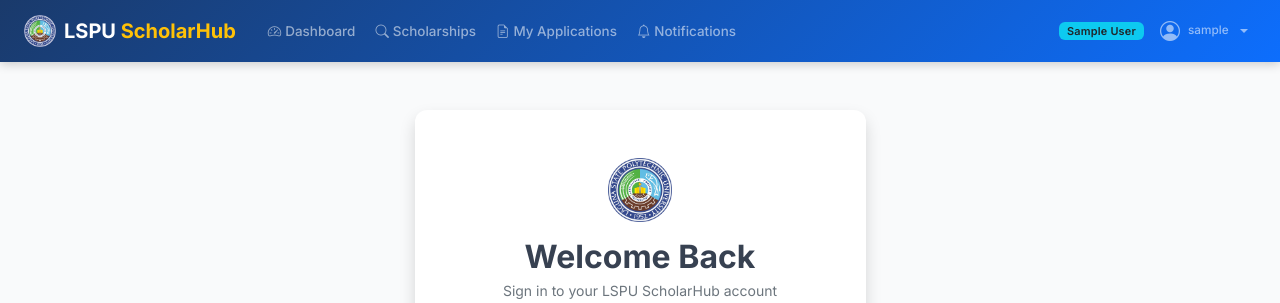
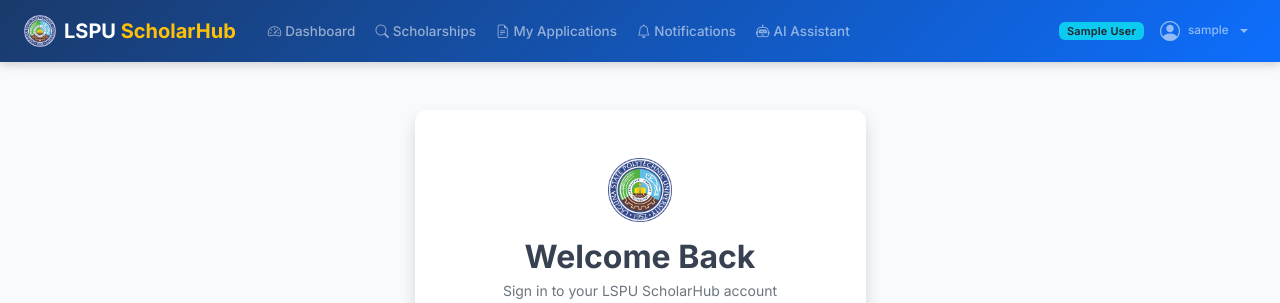
Before and after one commit to lspuscholarhub/lspu-scholarhub, a Flask app: page /auth/login in a window 1280 px wide. Shown: the top 303 px of the page. Run offline with Flask 3, Linux system fonts and the light colour scheme; the visitor is signed in with stand-in values (Sample User, id 1); data that the repository does not hold is empty; some libraries are stand-ins or nearby versions.

Commit message:
Restore AI Assistant link in student navbar
The link was removed during the student UX cleanup, leaving the chatbot
undiscoverable for logged-in students. Add it back after Notifications.

🤖 Generated with Codebuff
Co-Authored-By: Codebuff <noreply@codebuff.com>

```diff
--- a/app/templates/base.html
+++ b/app/templates/base.html
@@ -104,6 +104,11 @@
               {{ unread_count if unread_count < 10 else '9+' }}
             </span>
             {% endif %}
+          </a>
+        </li>
+        <li class="nav-item">
+          <a class="nav-link" href="{{ url_for('chatbot.chatbot_page') }}">
+            <i class="bi bi-robot me-1"></i>AI Assistant
           </a>
         </li>
         {% endif %}
```
